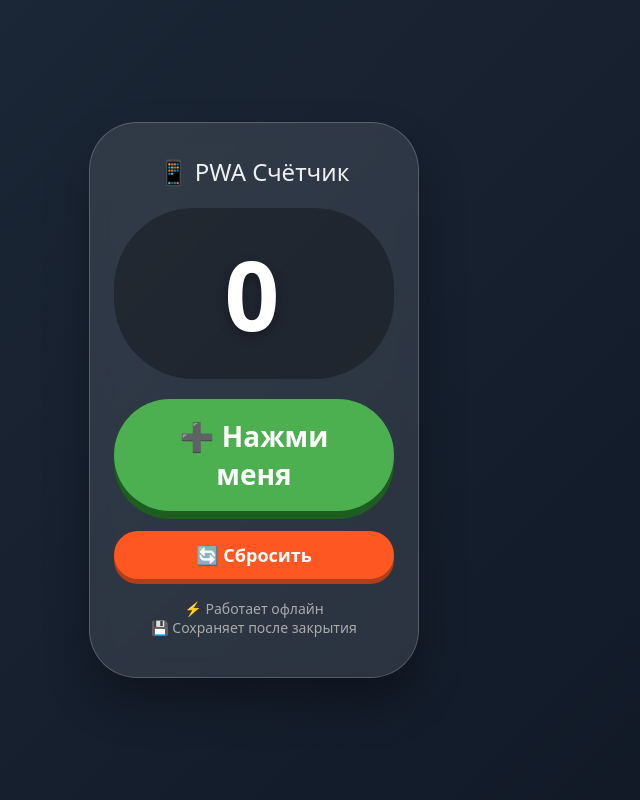
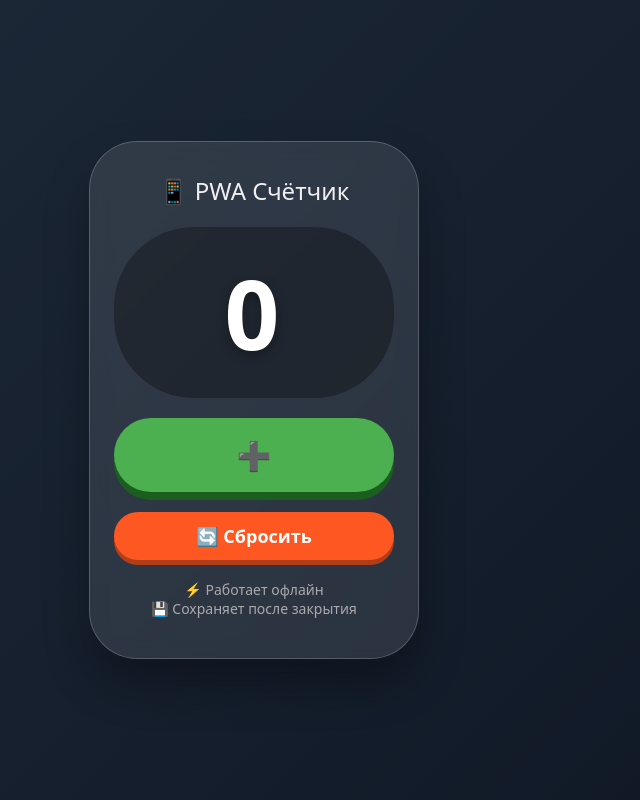
Before and after one commit to YLapenko/Simple-Counter-Button, a plain HTML site: page index.html in a window 1280 px wide. Shown: the whole page, without its empty margins (386-1026 px from the left). Drawn offline with Linux system fonts and the light colour scheme.

Commit message:
Update index.html

```diff
--- a/index.html
+++ b/index.html
@@ -99,7 +99,7 @@
     <div class="card">
         <h1>📱 PWA Счётчик</h1>
         <div class="counter" id="counterDisplay">0</div>
-        <button id="incrementBtn">➕ Нажми меня</button>
+        <button id="incrementBtn">➕</button>
         <button id="resetBtn" class="reset-btn">🔄 Сбросить</button>
         <div class="sub">
             ⚡ Работает офлайн<br>
```
